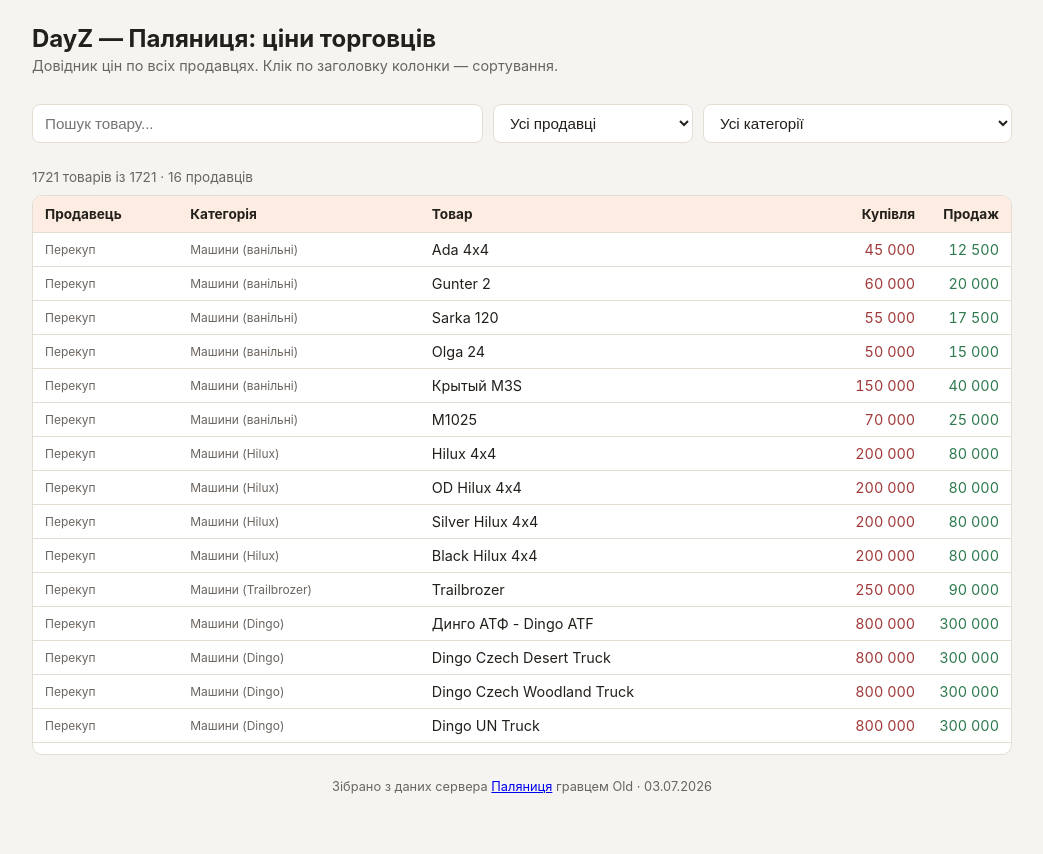
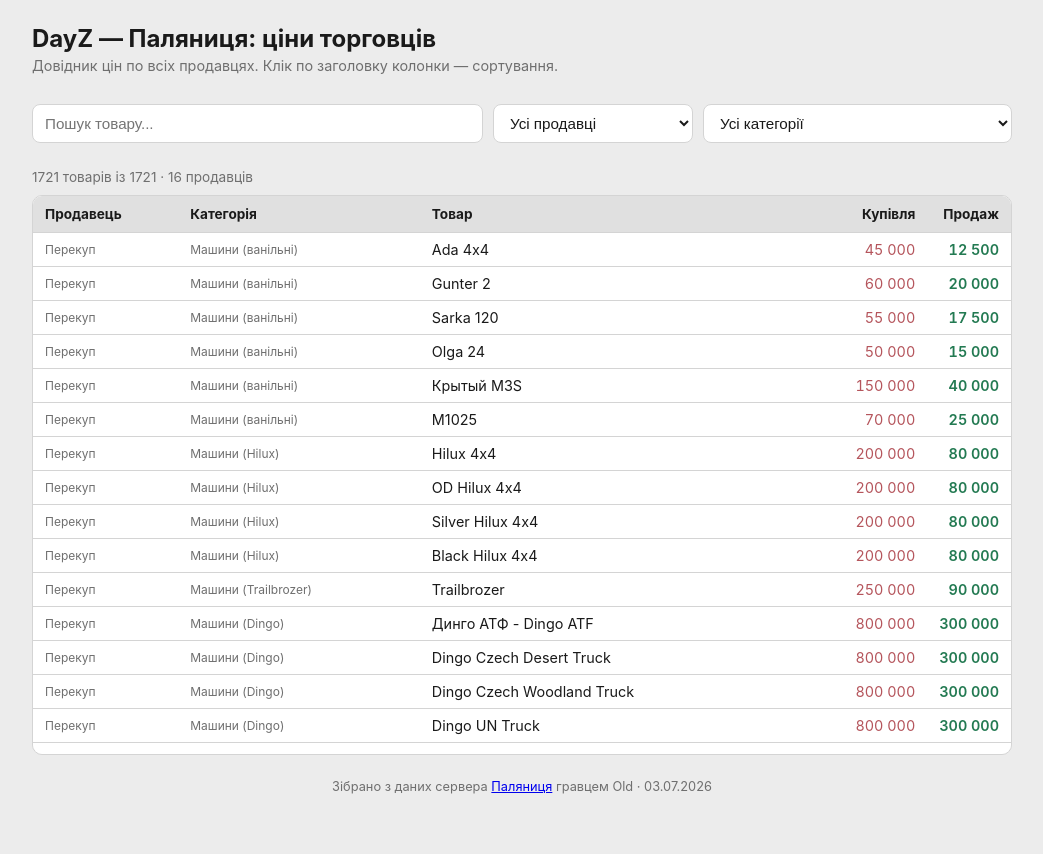
Before and after one commit to CallCoders/dayz-palianytsia-prices, a plain HTML site: page index.html in a window 1280 px wide. Shown: the whole page, without its empty margins (118-1161 px from the left). Drawn offline with Linux system fonts and the light colour scheme.

Commit message:
Switch to monochrome theme with pastel red/green for buy/sell

```diff
--- a/index.html
+++ b/index.html
@@ -3,40 +3,40 @@
 <style>
 :root {
   color-scheme: light dark;
-  --bg: #f5f4f1;
+  --bg: #ececec;
   --panel: #ffffff;
-  --text: #23201c;
-  --muted: #6b6560;
-  --border: #e3ddd4;
-  --accent: #b5652b;
-  --accent-bg: #fdece1;
-  --row-hover: #faf6f0;
-  --buy: #a13a3a;
-  --sell: #2f7a4f;
+  --text: #1a1a1a;
+  --muted: #6f6f6f;
+  --border: #d4d4d4;
+  --accent: #2b2b2b;
+  --accent-bg: #e0e0e0;
+  --row-hover: #f5f5f5;
+  --buy: #b5555c;
+  --sell: #237a52;
 }
 @media (prefers-color-scheme: dark) {
   :root {
-    --bg: #1b1815;
-    --panel: #262220;
-    --text: #ece7e1;
-    --muted: #a39a90;
-    --border: #3a352f;
-    --accent: #e29b5e;
-    --accent-bg: #3a2c20;
-    --row-hover: #2e2a26;
-    --buy: #e28080;
-    --sell: #7fcf9d;
+    --bg: #121212;
+    --panel: #1c1c1c;
+    --text: #ededed;
+    --muted: #a0a0a0;
+    --border: #3a3a3a;
+    --accent: #ededed;
+    --accent-bg: #2a2a2a;
+    --row-hover: #232323;
+    --buy: #cf7268;
+    --sell: #3aab7a;
   }
 }
 :root[data-theme="light"] {
-  --bg: #f5f4f1; --panel: #ffffff; --text: #23201c; --muted: #6b6560;
-  --border: #e3ddd4; --accent: #b5652b; --accent-bg: #fdece1; --row-hover: #faf6f0;
-  --buy: #a13a3a; --sell: #2f7a4f;
+  --bg: #ececec; --panel: #ffffff; --text: #1a1a1a; --muted: #6f6f6f;
+  --border: #d4d4d4; --accent: #2b2b2b; --accent-bg: #e0e0e0; --row-hover: #f5f5f5;
+  --buy: #b5555c; --sell: #237a52;
 }
 :root[data-theme="dark"] {
-  --bg: #1b1815; --panel: #262220; --text: #ece7e1; --muted: #a39a90;
-  --border: #3a352f; --accent: #e29b5e; --accent-bg: #3a2c20; --row-hover: #2e2a26;
-  --buy: #e28080; --sell: #7fcf9d;
+  --bg: #121212; --panel: #1c1c1c; --text: #ededed; --muted: #a0a0a0;
+  --border: #3a3a3a; --accent: #ededed; --accent-bg: #2a2a2a; --row-hover: #232323;
+  --buy: #cf7268; --sell: #3aab7a;
 }
 * { box-sizing: border-box; }
 body {
@@ -104,7 +104,7 @@
 tbody td.num { text-align: right; font-variant-numeric: tabular-nums; }
 tbody tr:hover { background: var(--row-hover); }
 .buy { color: var(--buy); }
-.sell { color: var(--sell); }
+.sell { color: var(--sell); font-weight: 600; }
 .dash { color: var(--muted); }
 .seller-tag {
   font-size: 0.75rem;
```
